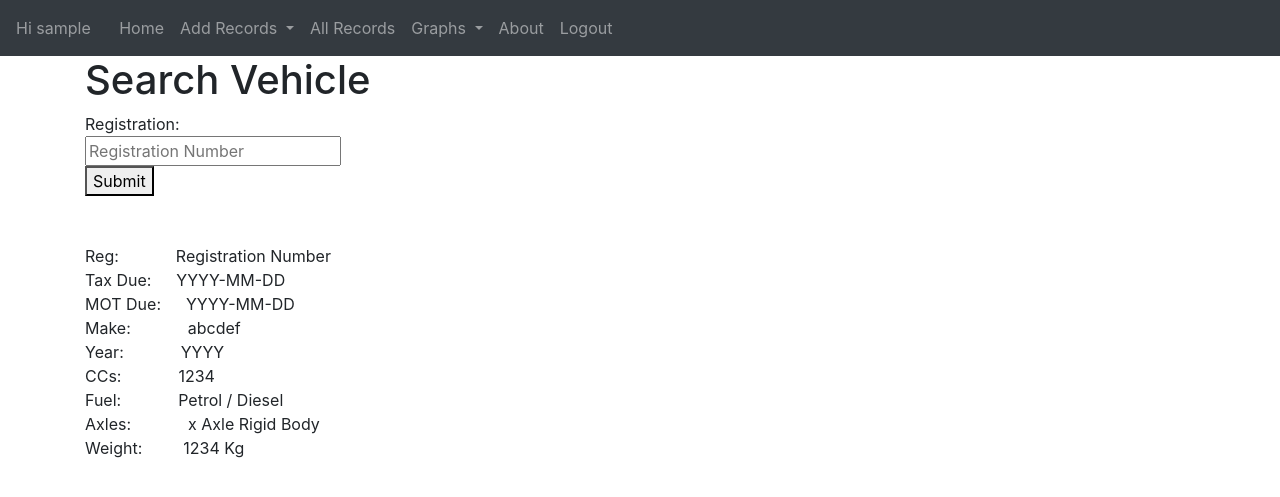
After one commit to someingonewrong/Flask-Fuel-Basics, a Flask app: page /search-vehicle in a window 1280 px wide. The commit adds this page. Shown: the top 497 px of the page. Run offline with Flask 3, Linux system fonts and the light colour scheme; the visitor is signed in with stand-in values (Sample User, id 1); parts of the project's set-up code (start-up, migrations or seed data) failed here and were passed over; some libraries are stand-ins or nearby versions.

Commit message:
funtioning DVLA API query for vehicle registrations

```diff
--- /dev/null
+++ b/website/api_query.py
@@ -0,0 +1,17 @@
+import requests
+import json
+
+key = ''
+with open('instance/api.json', 'r') as file:
+    data = json.load(file)
+    key = data['VehicleEnquiryAPI']
+
+def search_reg(reg):
+    api_url = 'https://driver-vehicle-licensing.api.gov.uk/vehicle-enquiry/v1/vehicles'
+    json = {"registrationNumber": reg}
+    headers = {"Content-Type":"application/json","Accept":"application/json", "x-api-key": key}
+    response = requests.post(api_url, json=json, headers=headers)
+
+    data = response.json()
+
+    return data
--- a/website/templates/about.html
+++ b/website/templates/about.html
@@ -60,6 +60,7 @@
     <li>2024-09-30 17:39 - Merge Mileage per fill</li>
     <li>2024-10-03 15:04 - Merge MPG and Bits</li>
     <li>2024-10-04 23:28 - Updating About</li>
+    <li>2024-10-12 17:42 - fixed deleteing and exporting records</li>
 
 </div></div><br>
 
--- /dev/null
+++ b/website/templates/search_vehicle.html
@@ -0,0 +1,49 @@
+{% extends "base.html" %}
+{% block title %}Search Vehicle{% endblock %}
+
+{% block content %}
+    <h1>Search Vehicle</h1>
+    <form method="post">
+        Registration:<br>
+        <input type="reg" id="reg" name="reg" placeholder="{{data['registrationNumber']}}"><br>
+        <button type="submit">Submit</button>
+    </form>
+
+    <br><br>
+
+    Reg: &emsp;&emsp;&emsp;
+    {% if data.registrationNumber is not defined %} NULL
+    {% else %} {{data.registrationNumber}} {% endif %} <br>
+
+    Tax Due: &emsp;
+    {% if data.taxDueDate is not defined %} NULL
+    {% else %} {{data.taxDueDate}} {% endif %} <br>
+
+    MOT Due: &emsp;
+    {% if data.motExpiryDate is not defined %} NULL
+    {% else %} {{data.motExpiryDate}} {% endif %} <br>
+
+    Make: &emsp;&emsp;&emsp;
+    {% if data.make is not defined %} NULL
+    {% else %} {{data.make}} {% endif %} <br>
+
+    Year: &emsp;&emsp;&emsp;
+    {% if data.yearOfManufacture is not defined %} NULL
+    {% else %} {{data.yearOfManufacture}} {% endif %} <br>
+
+    CCs: &emsp;&emsp;&emsp;
+    {% if data.engineCapacity is not defined %} NULL
+    {% else %} {{data.engineCapacity}} {% endif %} <br>
+
+    Fuel: &emsp;&emsp;&emsp;
+    {% if data.fuelType is not defined %} NULL
+    {% else %} {{data.fuelType}} {% endif %} <br>
+
+    Axles: &emsp;&emsp;&emsp;
+    {% if data.wheelplan is not defined %} NULL
+    {% else %} {{data.wheelplan}} {% endif %} <br>
+
+    Weight: &emsp;&emsp;
+    {% if data.revenueWeight is not defined %} NULL
+    {% else %} {{data.revenueWeight}} {% endif %}
+{% endblock %}
--- a/website/views.py
+++ b/website/views.py
@@ -3,6 +3,7 @@ from flask_login import login_required, current_user
 from .database import post_record, get_vehicles, fetch_records, delete_record, has_foreign_currency_vehicle, has_foreign_currency_fuel
 from .graphing import get_date_mileage, get_fuel_cost, get_per_fill, get_MPG
 from .csv_things import allowed_file, read_csv, csv_setup
+from .api_query import search_reg
 
 views = Blueprint('views', __name__)
 
@@ -35,6 +36,25 @@ def new_vehicle():
             flash(result, category='error')
 
     return render_template('new_vehicle.html', user=current_user)
+
+@views.route('/search-vehicle', methods=['GET', 'POST'])
+@login_required
+def search_vehicle():
+    data = {'registrationNumber':'Registration Number',
+            'taxDueDate':'YYYY-MM-DD',
+            'motExpiryDate':'YYYY-MM-DD',
+            'make':'abcdef',
+            'yearOfManufacture':'YYYY',
+            'engineCapacity':1234,
+            'fuelType':'Petrol / Diesel',
+            'wheelplan':'x Axle Rigid Body',
+            'revenueWeight':'1234 Kg'}
+
+
+    if request.method == 'POST':
+        data = search_reg(request.form.get('reg'))
+
+    return render_template('search_vehicle.html', user=current_user, data=data)
 
 @views.route('/import-csv', methods=['GET', 'POST'])
 @login_required
```
